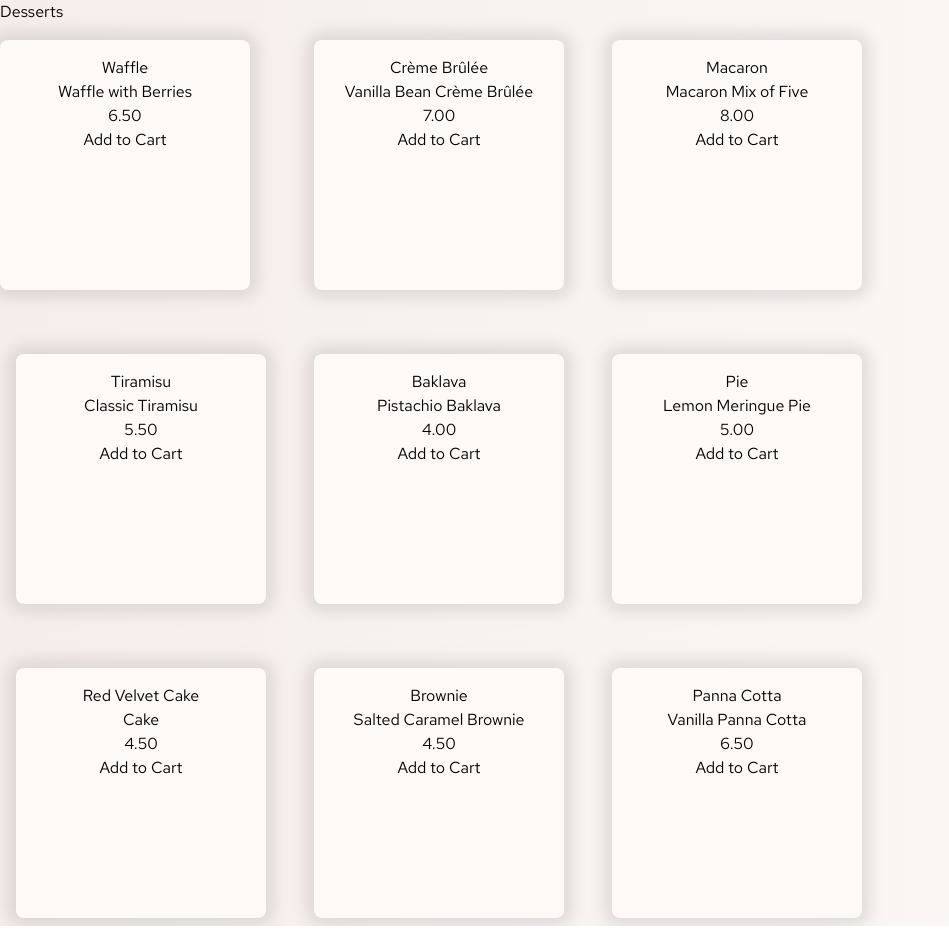
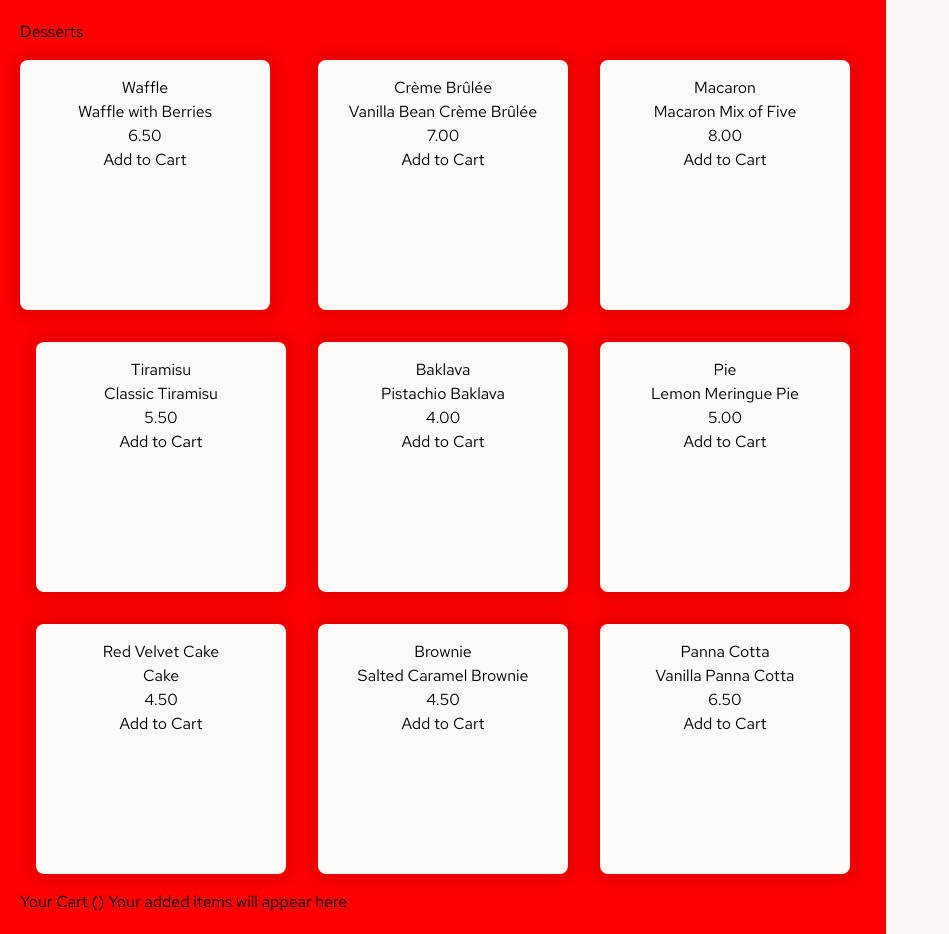
Before and after one commit to CHEGEBB/Svelte-Frontend-Challenges, a SvelteKit app in the folder product-list-with-cart-main/: page / in a window 1280 px wide. Shown: the whole page, without its empty margins (0-949 px from the left). Built offline with nearby package versions, Linux system fonts and the light colour scheme.

Commit message:
Refactor product list and cart layout: Update class name and add padding to cards container

```diff
--- a/product-list-with-cart-main/src/routes/+page.svelte
+++ b/product-list-with-cart-main/src/routes/+page.svelte
@@ -1,5 +1,5 @@
 <div class="container">
-    <div class="card-container">
+    <div class="cards-container">
        <h1>Desserts</h1>
        <div class="cards">
         <div class="card-1">
@@ -117,12 +117,14 @@
         font-family: $font-Red-Hat;
         background:linear-gradient(90deg, $Rose100, $Rose50);
         overflow-x: hidden ;
+        .cards-container{
+            padding: 20px;
+            background-color: red;
+
         .cards{
             display: grid;
             grid-template-columns: repeat(3, 0.5fr);
-            gap: 1rem;
-            width: 100%;
-            height: 100%;
+
 
         .card-1 {
             @include card-styles;
@@ -161,5 +163,6 @@
             margin: 1rem;
         }
     }
+}
     }
 </style>
```
